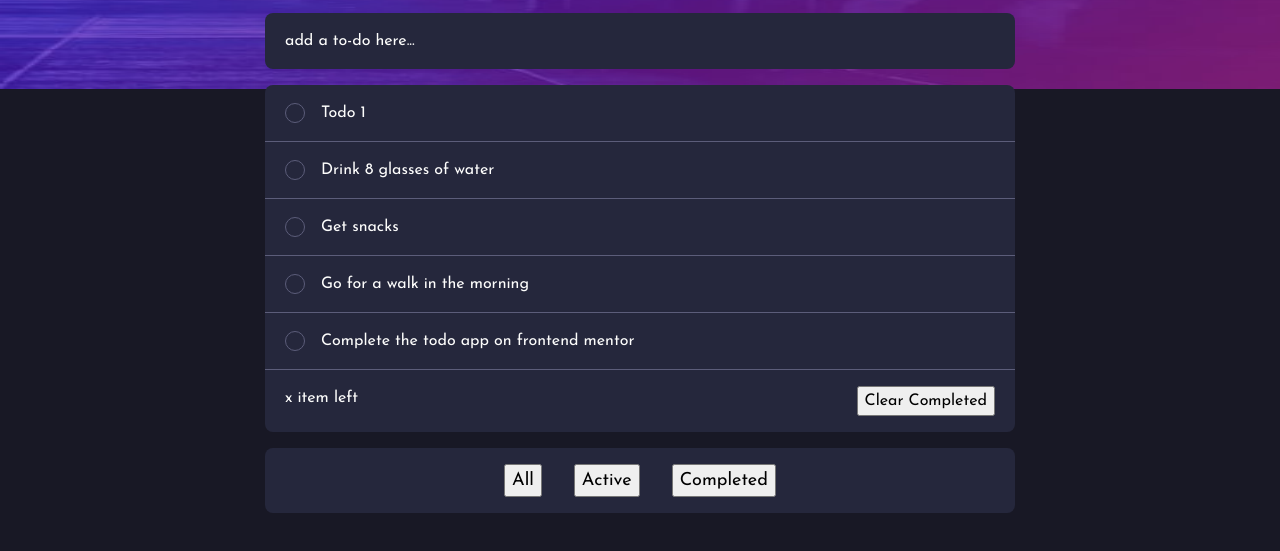
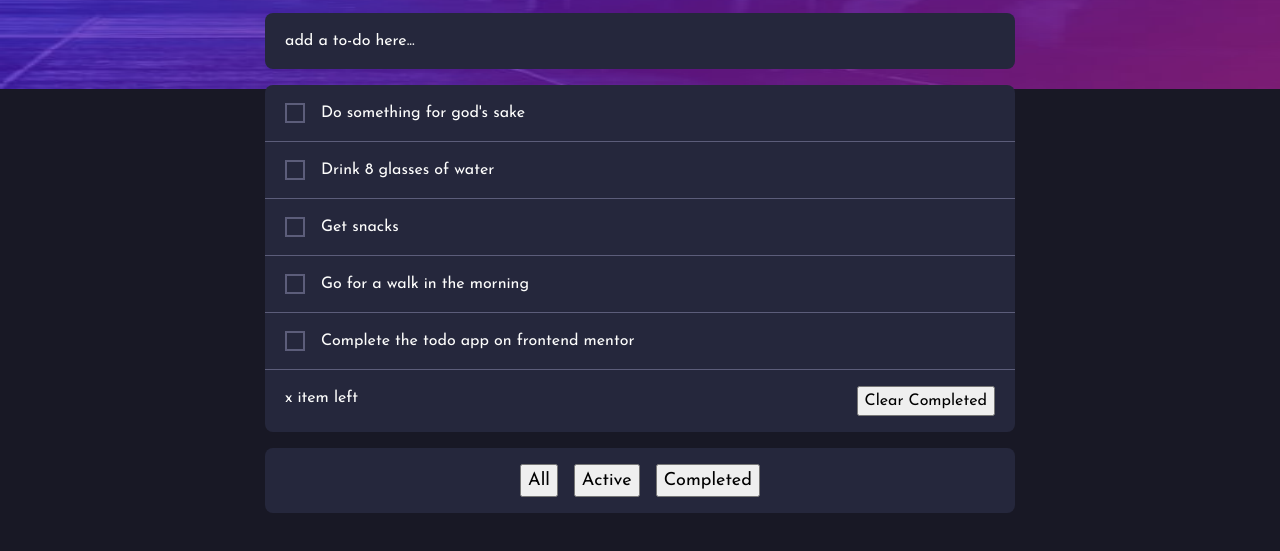
Before and after one commit to advide2001/todo-app, a website built with Vite: page index.html in a window 1280 px wide. Shown: the part 111-662 px from the top of the page. Built offline with nearby package versions, Linux system fonts and the light colour scheme.

Commit message:
Styled checkboxes

```diff
--- a/index.html
+++ b/index.html
@@ -25,34 +25,44 @@
     <ul class="todo-list">
       <!-- Generate unique id for each task, total JS -->
       <li class="todo-list__item">
+        <div class="flex ai-center">
           <input class="item__checkbox" type="checkbox" id="todo-1" name="todo-1">
-        <label for="todo-1">Todo 1</label>
+          <label for="todo-1">Do something for god's sake</label>
+        </div>
         <!-- <button class="button--svg" data-icon="delete">D</button> -->
       </li>
       <li class="todo-list__item">
+        <div class="flex ai-center">
           <input class="item__checkbox" type="checkbox" id="todo-2" name="todo-2">
           <label for="todo-2">Drink 8 glasses of water</label>
+        </div>
         <!-- <button class="button--svg" data-icon="delete">D</button> -->
       </li>
       <li class="todo-list__item">
+        <div class="flex ai-center">
           <input class="item__checkbox" type="checkbox" id="todo-3" name="todo-3">
           <label for="todo-3">Get snacks</label>
+        </div>
         <!-- <button class="button--svg" data-icon="delete">D</button> -->
       </li>
       <li class="todo-list__item">
+        <div class="flex ai-center ">
           <input class="item__checkbox" type="checkbox" id="todo-4" name="todo-4">
           <label for="todo-4">Go for a walk in the morning</label>
+        </div>
         <!-- <button class="button--svg" data-icon="delete">D</button> -->
       </li>
       <li class="todo-list__item">
+        <div class="flex ai-center">
           <input class="item__checkbox" type="checkbox" id="todo-5" name="todo-5">
           <label for="todo-5">Complete the todo app on frontend mentor</label>
+        </div>
         <!-- <button class="button--svg" data-icon="delete">D</button> -->
       </li>
       <!-- List item for meta-data -->
       <li class="button-group | flex jc-space-between">
         <!-- Update x dynamically -->
-        <p class="">x item left</p>
+        <p>x item left</p>
         <!-- for desktop only, hide this in mobile layout-->
         <div class="desktop-only">
           <button>All</button>
--- a/sass/components/_list-items.scss
+++ b/sass/components/_list-items.scss
@@ -22,6 +22,7 @@
 .todo-list__item {
   display: flex;
   align-items: center;
+  justify-content: space-between;
   background-color: hsl(var(--clr-primary-300));
   padding: 1rem 1.25rem;
 }
@@ -31,20 +32,25 @@
 }
 
 .item__checkbox {
+  flex-shrink: 0;
   appearance: none;
-  margin-right: 1rem;
   width: 1.25rem;
   aspect-ratio: 1/1;
-  border: 1px solid hsl(var(--clr-primary-200));
-  border-radius: 50%;
+  border: 2px solid hsl(var(--clr-primary-200));
 
   &:focus,
   &:hover {
-    border: 1px solid hsl(var(--clr-neutral-500));
+    border: 2px solid;
+    border-image: linear-gradient(
+      45deg,
+      hsl(var(--clr-lgbgc-1)),
+      hsl(var(--clr-lgbgc-2))
+    );
+    border-image-slice: 1;
   }
 
   &:checked {
-    background-image: url(../../public/images/icon-check.svg),
+    background-image: url(../../images/icon-check.svg),
       linear-gradient(
         to bottom right,
         hsl(var(--clr-lgbgc-1)),
--- a/sass/main.scss
+++ b/sass/main.scss
@@ -12,5 +12,6 @@
 // components/: This folder contains Sass code for individual UI components, such as buttons, forms, and navigation menus.
 //              Each component has its own Sass file, making it easy to find and modify specific styles.
 @import "components/list-items";
+@import "components/buttons";
 
 // layout/: This folder contains Sass code for the layout of the website, such as the header, footer, and main content.
--- a/sass/utils/_utilities.scss
+++ b/sass/utils/_utilities.scss
@@ -70,7 +70,7 @@
 // General Utility Classes ----------------------------------------------
 .flex {
   display: flex;
-  gap: var(--gap, 2rem);
+  gap: var(--gap, 1rem);
 }
 
 .flex-column {
@@ -89,6 +89,10 @@
 
 .jc-center {
   justify-content: center;
+}
+
+.ai-center {
+  align-items: center;
 }
 
 // screen reader only class.
```
Also changed, not shown: sass/components/_buttons.scss (added). Lines whose indentation alone changed are shown as unchanged.
